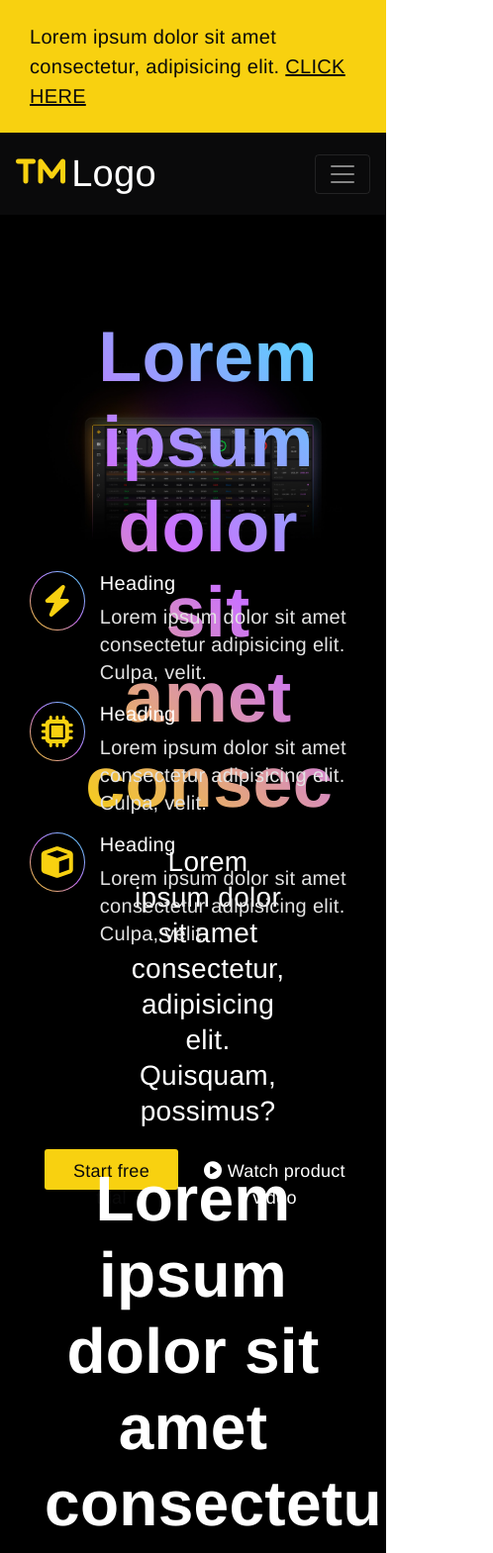
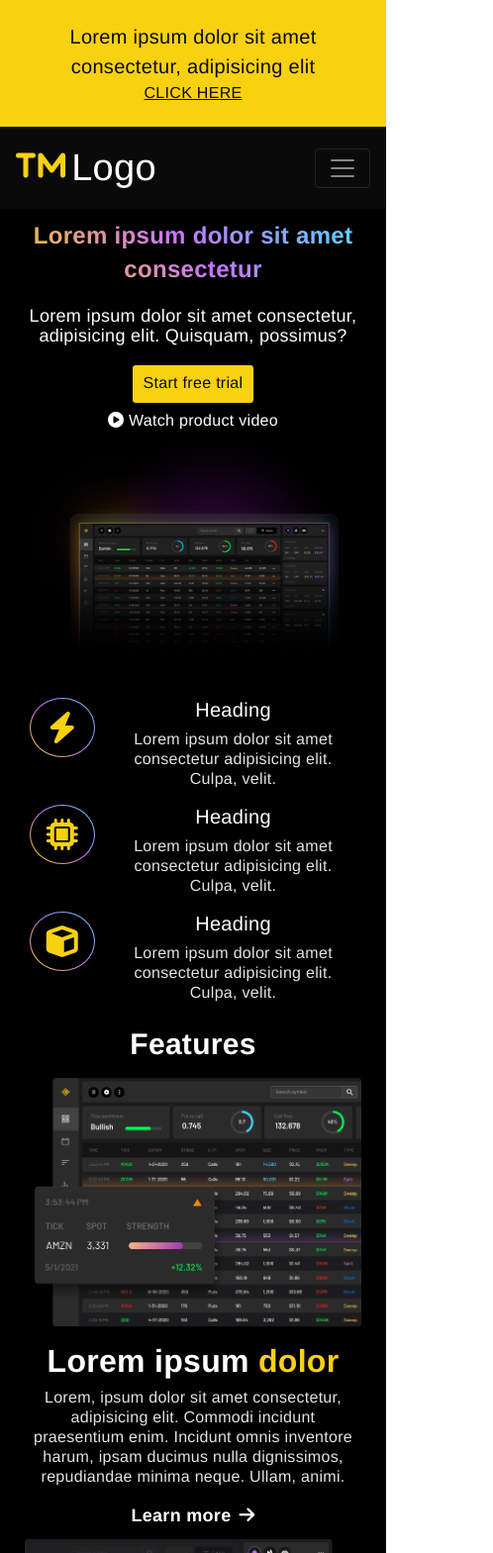
Before and after one commit to cbhallamudi/cbhallamudi.github.io, a plain HTML site: page index.html in a window 390 px wide. Shown: the top 1569 px of the page at 99% size, 498 px wide, since content can reach past the window. Drawn offline with nearby package versions, Linux system fonts and the light colour scheme.

Commit message:
Home Page Mobile version complete

```diff
--- a/css/media_queries.css
+++ b/css/media_queries.css
@@ -1,6 +1,133 @@
-@media screen and (max-width: 991px){
+@media screen and (max-width:1100px){
+	/*.header-bg-img.mt-10p{
+		margin-top: 20%;
+	}*/
+}
+@media screen and (max-width:1099px){
+	.community-section-content-heading, .header-section-content-heading {
+		font-size: 42px;
+		line-height: 50px;
+	}
+/*
+	.header-bg-img.mt-10p{
+		margin-top: 15%;
+	}*/
+}
+
+
+
+@media screen and (max-width: 992px){
+	*{
+		text-align: center !important;
+	}
+
+	.mb-50px {
+		margin-bottom: 0px;
+	}
+
+	.pl-70px{
+		padding-left: 0;
+	}
+	.pr-lg-70px{
+		padding-right: 0px;
+	}
+	.pl-150px{
+		padding-left: 0px;
+	}
+	.pr-lg-150px{
+		padding-right: 0px;
+	}
+
+	.p-120tb-30lr{
+		padding: 10px 0px;
+	}
+
 	.pr-lg-70px,
 	.pr-lg-150px{
 		padding-right: 0;
 	}
+
+	.min-ht-50vh,
+	.min-ht-100vh{
+		min-height: 1vh !important;
+	}
+
+	.custom-container-padding {
+		transition: background 0.3s, border 0.3s, border-radius 0.3s, box-shadow 0.3s;
+		margin-top: 0px;
+		margin-bottom: 0px;
+		padding: 10px;
+	}
+
+	.header-text-container.position-absolute{
+		position: static !important;
+	}
+
+	.header-section-content-heading{
+		width: 100%;
+		font-size: 24px;
+		line-height: 28px;
+	}
+
+	.header-section-content-text {
+		width: 100%;
+		font-size: 18px;
+		line-height: 20px;
+	}
+
+	.header-bg-img.mt-10p{
+		margin-top: 0;
+	}
+
+	.btn {
+		padding: 5px 10px !important;
+	}
+
+	.btn.fs-18{
+		font-size: 16px;
+	}
+
+	.custom-light-text {
+		font-size: 16px;
+		font-weight: normal;
+		line-height: 20px;
+		color: var(--color-E3E3E3);
+	}
+
+	.get-started-heading, .features-section-heading {
+		color: #FFFFFF;
+		font-size: 30px;
+		font-weight: bold;
+		line-height: 32px;
+		width: 100%;
+	}
+
+	.founder-statement-text {
+		line-height: 34px;
+		font-size: 28px;
+		text-align: center;
+	}
+
+	.discord-section-heading,.discord-section-text{
+		text-align: center;
+	}
+
+	.community-section-content-heading, .header-section-content-heading {
+/*		font-size: 42px;*/
+		line-height: 34px;
+	}
+
+	.community-section-content-heading {
+		font-size: 30px !important;
+	}
+
+	.mb-100px,.mb-125px{
+		margin-bottom: 10px !important;
+	}
 }
+
+@media screen and (min-width:320px) and (max-width:420px){
+	.header-bg-img.mt-10p {
+		margin-top: -10%;
+	}
+}
--- a/index.html
+++ b/index.html
@@ -17,8 +17,9 @@
 	<section class="container-fluid bg-custom-primary-gold">
 		<div class="container">
 		  <div class="row">
-		    <div class="col-12 tradereplay-banner-container">
-		    	<p class="text-custom-secondary-black tradereplay-banner-text">Lorem ipsum dolor sit amet consectetur, adipisicing elit. <a href="javascript:void(0);" class="text-custom-secondary-black text-uppercase custom-text-decoration-underline">click here</a></p>
+		    <div class="col-12 flex-column flex-md-row  tradereplay-banner-container">
+		    	<span class="text-custom-secondary-black tradereplay-banner-text">Lorem ipsum dolor sit amet consectetur, adipisicing elit</span>
+		    	<a href="javascript:void(0);" class="text-custom-secondary-black text-uppercase custom-text-decoration-underline">click here</a>
 		    </div>
 		  </div>
 		</div>
@@ -64,14 +65,14 @@
 				<div class="row">
 				    <div class="col-12">
 
-				    	<div class="w-100 position-absolute mb-4 d-flex justify-content-start align-items-center flex-column">
+				    	<div class="header-text-container position-absolute w-100 mb-4 d-flex justify-content-start align-items-center flex-column">
 				    		<h1 class="header-section-content-heading">
 				    		Lorem ipsum dolor sit amet consectetur
 					    	</h1>
 					    	<p class="header-section-content-text">
 					    		Lorem ipsum dolor sit amet consectetur, adipisicing elit. Quisquam, possimus?
 					    	</p>
-					    	<div class="w-100 d-flex justify-content-center align-items-center">
+					    	<div class="w-100 d-flex flex-column flex-md-row justify-content-center align-items-center">
 					    		<a href="javascript:void(0);" class="btn bg-custom-primary-gold text-custom-secondary-black fs-18 font-weight-500">
 					    			Start free trial
 					    		</a>
@@ -81,8 +82,15 @@
 					    		</a>
 					    	</div>
 				    	</div>
-				    	<img src="./images/header-bg-image.jpg" class="w-100 mt-10p" alt="">
+				    	<img src="./images/header-bg-image.jpg" class="header-bg-img w-100 mt-10p" alt="">
 				    </div>
+
+			  	</div>
+		</div>
+	</header>
+
+	<section class="container-fluid bg-custom-black">
+		<div class="container">
 			<div class="row">
 				<div class="col-md-4 d-flex justify-content-center align-items-start">
 
@@ -121,24 +129,25 @@
 				</div>
 			</div>
 		</div>
-		</div>
-	</header>
+
+	</section>
+
 	<section class="container-fluid bg-custom-black min-ht-100vh">
 		<div class="container custom-container-padding">
 			<div class="row">
 				<div class="col-12 mb-125px">
-					<h2 class="features-section-heading text-center">Lorem ipsum dolor sit amet consectetur.</h2>
+					<h2 class="features-section-heading text-center">Features</h2>
 				</div>
 			</div>
 			<div class="row mb-100px">
-				<div class="col-lg-6">
+				<div class="col-lg-6 order-2 order-md-1">
 					<div class="d-flex flex-column justify-content-center w-100 h-100 pr-lg-70px">
 						<h3 class="fs-32 text-white font-weight-bold">Lorem ipsum <span class="text-custom-primary-gold">dolor</span></h3>
 						<p class="custom-light-text">Lorem, ipsum dolor sit amet consectetur, adipisicing elit. Commodi incidunt praesentium enim. Incidunt omnis inventore harum, ipsam ducimus nulla dignissimos, repudiandae minima neque. Ullam, animi.</p>
 						<a href="javascript:void(0);" class="text-white font-weight-bold fs-18"><span class="mr-2">Learn more</span><i class="fa-solid fa-arrow-right"></i></a>
 					</div>
 				</div>
-				<div class="col-lg-6">
+				<div class="col-lg-6 order-md-2 order-1">
 					<figure>
 						<img src="./images/features-image-1.webp" class="img-fluid" alt="">
 					</figure>
@@ -160,7 +169,7 @@
 				</div>
 			</div>
 			<div class="row mb-100px">
-				<div class="col-lg-6">
+				<div class="col-lg-6 order-2 order-lg-1">
 					<div class="d-flex flex-column justify-content-center w-100 h-100 pr-lg-70px">
 						<h3 class="fs-32 text-white font-weight-bold">Lorem ipsum <span class="text-custom-primary-gold">dolor</span></h3>
 						<p class="custom-light-text">Lorem, ipsum dolor sit amet consectetur, adipisicing elit. Commodi incidunt praesentium enim. Incidunt omnis inventore harum, ipsam ducimus nulla dignissimos, repudiandae minima neque. Ullam, animi.</p>
@@ -184,7 +193,7 @@
 						</ul>
 					</div>
 				</div>
-				<div class="col-lg-6">
+				<div class="col-lg-6 order-lg-2 order-1">
 					<figure>
 						<img src="./images/features-image-1.webp" class="img-fluid" alt="">
 					</figure>
@@ -198,7 +207,7 @@
 				<div class="col-12 mb-50px">
 					<h2 class="text-white fs-32 font-weight-500 founder-statement-text">Lorem ipsum dolor Recusandae consectetur adipisicing. Recusandae, magnam? Accusantium asperiores Recusandae praesentium tenetur, Recusandae nisi Recusandae provident Recusandae voluptatum voluptate blanditiis.</h2>
 
-					<div class="w-100 d-flex mt-4">
+					<div class="w-100 d-flex justify-content-center justify-content-md-start mt-4">
 						<figure class="rounded-circle founder-statement-img-container">
 							<div class="bg-custom-black rounded-circle">
 							<i class="fa-regular fa-circle-user fa-4x text-custom-primary-gold"></i>
@@ -244,7 +253,7 @@
 							<p class="custom-light-text">Lorem ipsum dolor sit amet consectetur, adipisicing elit. Consequatur dolores nostrum, voluptatum amet illum incidunt?</p>
 							<a href="javascript:void(0);" class="text-white font-weight-bold fs-18">
 								<span class="mr-2">
-									Wathc video
+									watch video
 								</span>
 								<i class="fa-solid fa-arrow-right"></i>
 							</a>
@@ -271,8 +280,8 @@
 	<section class="container-fluid bg-custom-black">
 		<div class="container custom-container-padding">
 			<div class="row bg-discord-section discord-section">
-				<div class="col-7">
-					<div class="w-100 d-flex justify-content-around align-items-center">
+				<div class="col-md-7">
+					<div class="w-100 d-flex flex-column flex-md-row justify-content-center align-items-center justify-content-md-around">
 						<div class="d-flex justify-content-center align-items-center">
 							<i class="fa-brands fa-discord fa-3x text-white"></i>
 						</div>
@@ -286,7 +295,7 @@
 						</div>
 					</div>
 				</div>
-				<div class="col-5">
+				<div class="col-md-5">
 					<div class="w-100 h-100 d-flex justify-content-center align-items-center">
 						<a class="btn bg-white text-custom-secondary-black text-capitalize font-weight-500" href="#">Join our Discord</a>
 					</div>
```
Lines whose indentation alone changed are shown as unchanged.
